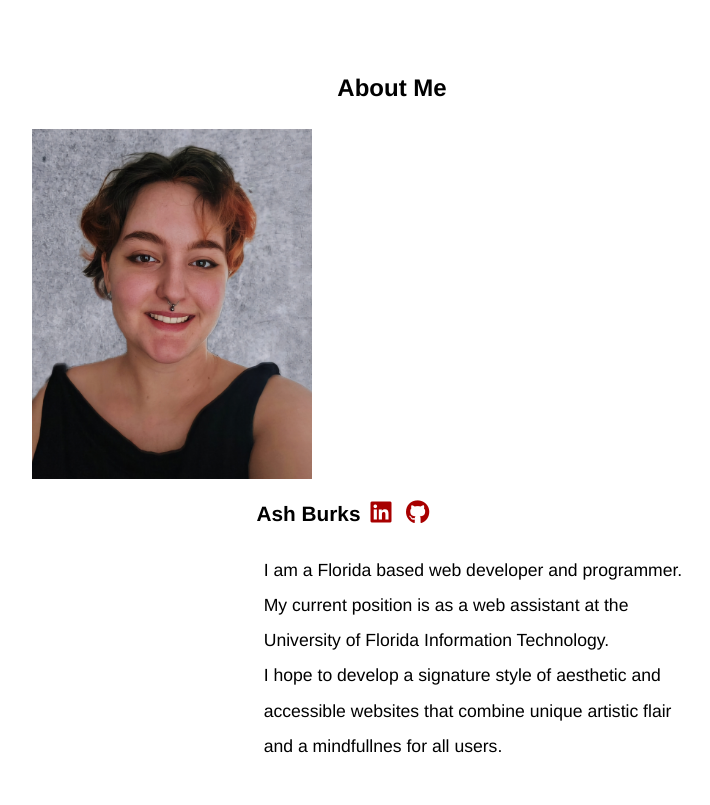
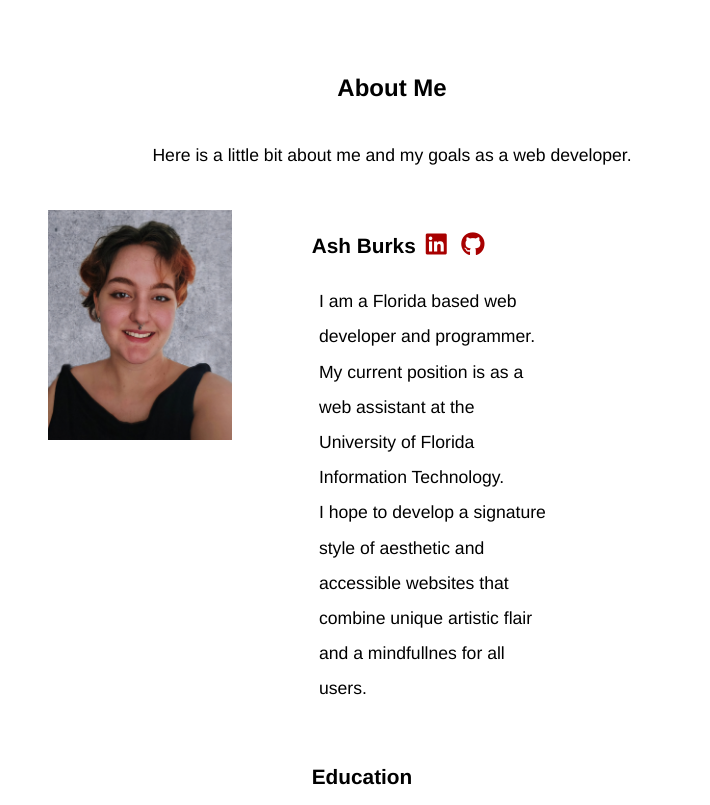
Before and after one commit to UnlikelyPheasant/UnlikelyPheasant.github.io, a plain HTML site: page index.html in a window 1280 px wide. Shown: the part 5300-6105 px from the top of the page, without its empty margins (248-958 px from the left). Drawn offline with Linux system fonts and the light colour scheme; a web font is replaced by a local one.

Commit message:
Scaling changes

```diff
--- a/css/main.css
+++ b/css/main.css
@@ -2,9 +2,9 @@
 body {
   Font-family: 'Unbounded', Helvetica, Arial, sans-serif;
   width: 100%;
-  margin: 0;
   color: #000000;
   line-height: 2;
+  margin: 0;
 }
 h2{
   margin: .5em;
@@ -52,7 +52,6 @@ header {
   background-repeat: no-repeat;
   background-attachment: fixed;
   color: #ffffff;
-  width: 100%;
   padding: 4em 0 8em 1em;
 }
 h1 {
@@ -226,7 +225,14 @@ li {
 #about_me h2 {
   text-align: center;
 }
-
+#bioContainer {
+  display: grid;
+  grid-template-columns: 1fr 2fr;
+  column-gap: 2em;
+  row-gap: 2em;
+  width: 100%;
+  padding: 1em;
+}
 #about_me_text {
   float: right;
   width: 69%;
@@ -239,7 +245,6 @@ li {
   font: normal normal normal 14px / 1 FontAwesome;
   padding: .18em;
   color: #A80000;
-
 }
 #about_me_text i:hover {
   will-change: transition;
--- a/index.html
+++ b/index.html
@@ -56,7 +56,7 @@
                 </p>
                 </div>
                 <div>
-                    <img src="images/circuit.jpg" alt="A close up of a black circuit board" style=" width: 100%; float: right; object-fit: cover;">
+                    <img src="images/circuit.jpg" alt="A close up of a black circuit board" style=" width: 100%; height: 100%; float: right; object-fit: cover;">
                 </div>
             </div>
         </div>
@@ -235,7 +235,11 @@
         </div>
         <div id="about_me">
             <h2>About Me</h2>
-            <img src="images/headshot.jpg" id="headshot" alt="A headshot of the page creator" height="350px">
+            <p style="text-align: center;">Here is a little bit about me and my goals as a web developer.</p>
+            <section id="bioContainer">
+                <div id="headshotContainer">
+                <img src="images/headshot.jpg" id="headshot" alt="A headshot of the page creator" width="75%">
+                </div>
                 <div id="about_me_text">
                     <h3>Ash Burks
                         <a href="https://www.linkedin.com/in/ash-burks/" target="_blank"><i class="fa" style=" font-size: 24px;"><span class="background">&#xf08c;</span></i></a>
@@ -251,6 +255,7 @@
                         Expected Graduation: 2025
                     </p>
                 </div>
+            </section>
             <section id="interests">
                 <div class="interest">
                     <h3>Professional Interests</h3>
@@ -298,11 +303,6 @@
             }
         });
         }
-  /**
-    *        onscroll="highlight(pour)"
-    *        highlight = (id) => {
-            document.getElementById(id).style.add("font-size: 110% font-weight: 900;");
-        } **/
     </script>
 </body>
 </html>
```
Lines whose indentation alone changed are shown as unchanged.
